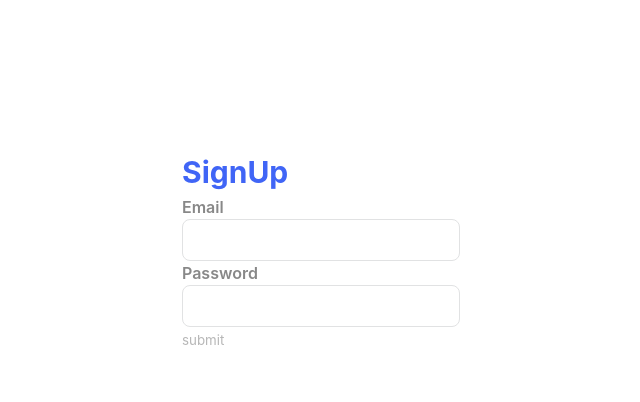
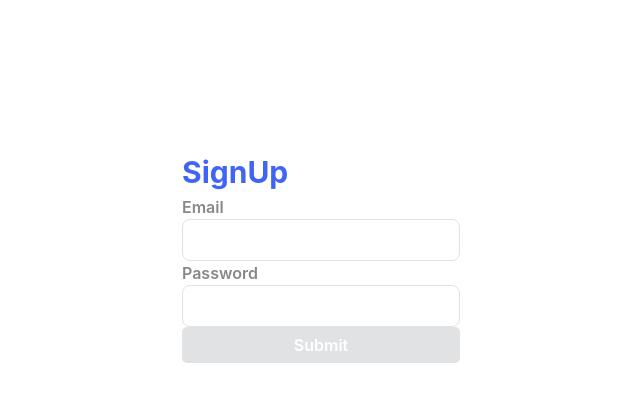
Before and after one commit to chyerin802/wanted-pre-onboarding-frontend, a React (Create React App) app: page /signup in a window 1280 px wide. Shown: the top 402 px of the page, without its empty margins (319-959 px from the left). Built offline with nearby package versions, Linux system fonts and the light colour scheme; no server answers.

Commit message:
#32 feat: 버튼 컴포넌트 생성& 적용, 일부 스타일 수정

```diff
--- a/src/GlobalStyle.js
+++ b/src/GlobalStyle.js
@@ -62,8 +62,9 @@ const GlobalStyle = createGlobalStyle`
   :root {
 
     /** color */
-    --main-color: rgb(64,101,246);
-    --second-color: rgb(225, 226, 227);
+    --main-color: #4065F6;
+    --second-color: #888888;
+    --light-color: #E1E2E3;
   }
 `;
 
--- /dev/null
+++ b/src/components/Button.js
@@ -0,0 +1,155 @@
+import styled, { css } from 'styled-components';
+import PropTypes from 'prop-types';
+
+const colors = {
+  main: '#4065F6',
+  second: '#888888',
+};
+
+const colorStyles = css`
+  ${({ color }) => {
+    const selected = colors[color] ? colors[color] : color;
+    return css`
+      background: ${selected};
+      ${(props) =>
+        props.outline &&
+        css`
+          color: ${selected};
+          background: none;
+          border: 1px solid ${selected};
+        `}
+      ${({ letter }) =>
+        letter &&
+        css`
+          color: ${selected};
+          background: none;
+        `}
+    `;
+  }}
+`;
+
+const sizes = {
+  large: {
+    height: '3rem',
+    fontSize: '1.25rem',
+    padding: '1.5rem',
+  },
+  medium: {
+    height: '2.25rem',
+    fontSize: '1rem',
+    padding: '0.8rem',
+  },
+  small: {
+    height: '1.75rem',
+    fontSize: '0.875rem',
+    padding: '0.5rem',
+  },
+};
+
+const sizeStyles = css`
+  ${({ size }) => css`
+    height: ${sizes[size].height};
+    font-size: ${sizes[size].fontSize};
+    padding-left: ${sizes[size].padding};
+    padding-right: ${sizes[size].padding};
+  `}
+`;
+
+const fullWidthStyle = css`
+  ${(props) =>
+    props.fullWidth &&
+    css`
+      width: 100%;
+      & + & {
+        margin-left: 0;
+        margin-top: 1rem;
+      }
+    `}
+`;
+
+const fullHeightStyle = css`
+  ${(props) =>
+    props.fullHeight &&
+    css`
+      height: 100%;
+    `}
+`;
+
+const disabledStyle = css`
+  ${(props) =>
+    props.disabled &&
+    css`
+      background: var(--light-color);
+    `}
+`;
+
+const StyledButton = styled.button`
+  /* 공통 스타일 */
+  display: inline-flex;
+  justify-content: center;
+  align-items: center;
+  outline: none;
+  border: none;
+  border-radius: 5px;
+  color: white;
+  font-weight: 600;
+  cursor: pointer;
+
+  /* 크기 */
+  ${sizeStyles}
+
+  /* 색상 */
+  ${colorStyles}
+
+  /* 기타 */
+
+  ${fullWidthStyle}
+  ${fullHeightStyle}
+
+  ${disabledStyle}
+`;
+
+function Button({
+  children,
+  color,
+  size,
+  outline,
+  fullWidth,
+  fullHeight,
+  letter,
+  disabled,
+  ...rest
+}) {
+  return (
+    <StyledButton
+      color={color}
+      size={size}
+      outline={outline}
+      fullWidth={fullWidth}
+      fullHeight={fullHeight}
+      letter={letter}
+      disabled={disabled}
+      {...rest}
+    >
+      {children}
+    </StyledButton>
+  );
+}
+
+Button.defaultProps = {
+  color: 'main',
+  size: 'small',
+};
+
+Button.propTypes = {
+  children: PropTypes.oneOfType([(PropTypes.element, PropTypes.string)]),
+  color: PropTypes.string,
+  size: PropTypes.string,
+  outline: PropTypes.bool,
+  fullWidth: PropTypes.bool,
+  fullHeight: PropTypes.bool,
+  letter: PropTypes.bool,
+  disabled: PropTypes.bool,
+};
+
+export default Button;
--- a/src/components/auth/SignInForm.js
+++ b/src/components/auth/SignInForm.js
@@ -3,6 +3,7 @@ import useForm from 'hooks/useForm';
 import authValidate from 'utils/authValidate';
 import { signInAsync } from 'api';
 import TextInput from 'components/TextInput';
+import Button from 'components/Button';
 
 const SignInForm = () => {
   const navigate = useNavigate();
@@ -52,12 +53,14 @@ const SignInForm = () => {
       {touched.password && errors.password && (
         <span className="input__error-msg">{errors.password}</span>
       )}
-      <button
+      <Button
         data-testid="signin-button"
         disabled={Object.keys(errors).length !== 0}
+        size="medium"
+        fullWidth
       >
-        submit
-      </button>
+        Submit
+      </Button>
     </form>
   );
 };
--- a/src/components/auth/SignUpForm.js
+++ b/src/components/auth/SignUpForm.js
@@ -3,6 +3,7 @@ import useForm from 'hooks/useForm';
 import authValidate from 'utils/authValidate';
 import { signUpAsync } from 'api';
 import TextInput from 'components/TextInput';
+import Button from 'components/Button';
 
 const SignUpForm = () => {
   const navigate = useNavigate();
@@ -51,12 +52,14 @@ const SignUpForm = () => {
       {touched.password && errors.password && (
         <span className="input__error-msg">{errors.password}</span>
       )}
-      <button
+      <Button
         data-testid="signup-button"
         disabled={Object.keys(errors).length !== 0}
+        size="medium"
+        fullWidth
       >
-        submit
-      </button>
+        Submit
+      </Button>
     </form>
   );
 };
--- a/src/components/todo/Todo.js
+++ b/src/components/todo/Todo.js
@@ -1,6 +1,26 @@
 import { useState } from 'react';
+import styled from 'styled-components';
 import PropTypes from 'prop-types';
 import { updateTodo } from 'api/apis/todo';
+import Button from 'components/Button';
+
+const TodoItem = styled.li`
+  display: flex;
+  align-items: center;
+  justify-content: space-between;
+
+  > .todo-content {
+    display: flex;
+    align: center;
+    gap: 0.5rem;
+  }
+`;
+
+const TodoEditInput = styled.input`
+  border: none;
+  border-bottom: 1px solid var(--second-color);
+  font-size: 1rem;
+`;
 
 const Todo = ({ id, todo, isCompleted, handleDeleteTodo }) => {
   // 현재 Todo의 값을 저장
@@ -61,31 +81,45 @@ const Todo = ({ id, todo, isCompleted, handleDeleteTodo }) => {
   // 수정 모드 시
   if (isEditMode) {
     return (
-      <li>
+      <TodoItem>
+        <div className="todo-content">
           <input
             type="checkbox"
             checked={curTodo.isCompleted}
             onChange={handleChangeCheckBox}
           />
-        <input
+          <TodoEditInput
             data-testid="modify-input"
             type="text"
             value={newTodoContent}
             onChange={handleTodoInputChange}
+            className="todo-edit-input"
           />
-        <button data-testid="submit-button" onClick={handleClickSubmitBtn}>
+        </div>
+        <div>
+          <Button
+            data-testid="submit-button"
+            onClick={handleClickSubmitBtn}
+            outline
+          >
             제출
-        </button>
-        <button data-testid="cancel-button" onClick={handleClickCancleBtn}>
+          </Button>
+          <Button
+            data-testid="cancel-button"
+            onClick={handleClickCancleBtn}
+            color="second"
+            letter
+          >
             취소
-        </button>
-      </li>
+          </Button>
+        </div>
+      </TodoItem>
     );
   }
 
   return (
-    <li>
-      <label>
+    <TodoItem>
+      <label className="todo-content">
         <input
           type="checkbox"
           checked={curTodo.isCompleted}
@@ -93,13 +127,25 @@ const Todo = ({ id, todo, isCompleted, handleDeleteTodo }) => {
         />
         <span>{curTodo.todo}</span>
       </label>
-      <button data-testid="modify-button" onClick={() => setIsEditMode(true)}>
+      <div>
+        <Button
+          data-testid="modify-button"
+          onClick={() => setIsEditMode(true)}
+          color="second"
+          letter
+        >
           수정
-      </button>
-      <button data-testid="delete-button" onClick={handleClickDelete}>
+        </Button>
+        <Button
+          data-testid="delete-button"
+          onClick={handleClickDelete}
+          color="second"
+          letter
+        >
           삭제
-      </button>
-    </li>
+        </Button>
+      </div>
+    </TodoItem>
   );
 };
 
--- a/src/components/todo/TodoCreateForm.js
+++ b/src/components/todo/TodoCreateForm.js
@@ -4,10 +4,18 @@ import styled from 'styled-components';
 
 import { createTodo } from 'api';
 import TextInput from 'components/TextInput';
+import Button from 'components/Button';
 
 const StyledTodoForm = styled.form`
   display: flex;
   align-items: center;
+  gap: 0.25rem;
+  min-height: max-content;
+  height: 2.75rem;
+
+  > * {
+    height: 100%;
+  }
 `;
 
 const TodoCreateForm = ({ todoList, setTodoList }) => {
@@ -39,9 +47,14 @@ const TodoCreateForm = ({ todoList, setTodoList }) => {
           onChange={handleTodoChange}
         ></input>
       </TextInput>
-      <button type="submit" data-testid="new-todo-add-button">
+      <Button
+        type="submit"
+        data-testid="new-todo-add-button"
+        size="medium"
+        fullHeight
+      >
         추가
-      </button>
+      </Button>
     </StyledTodoForm>
   );
 };
```
Lines whose indentation alone changed are shown as unchanged.
